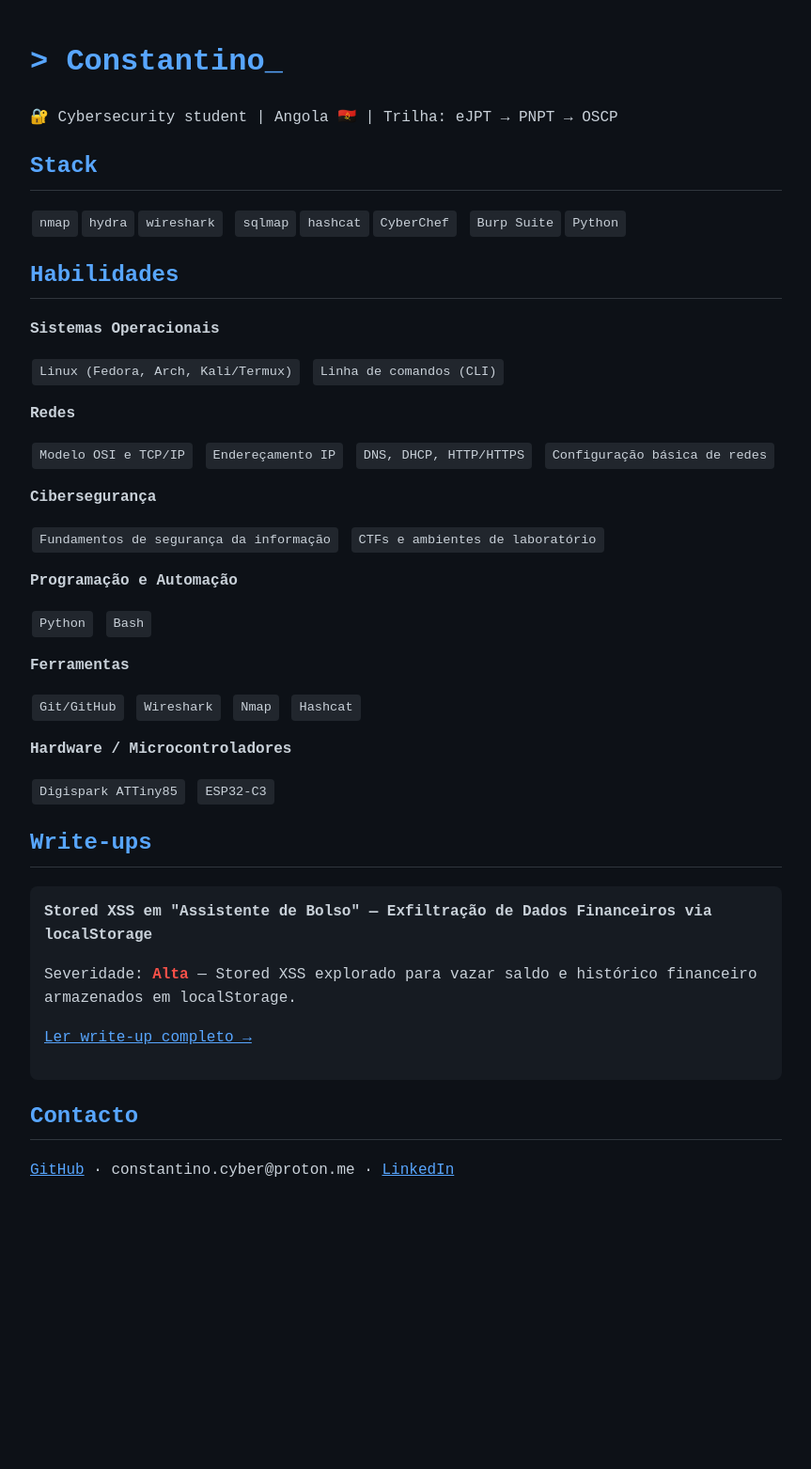
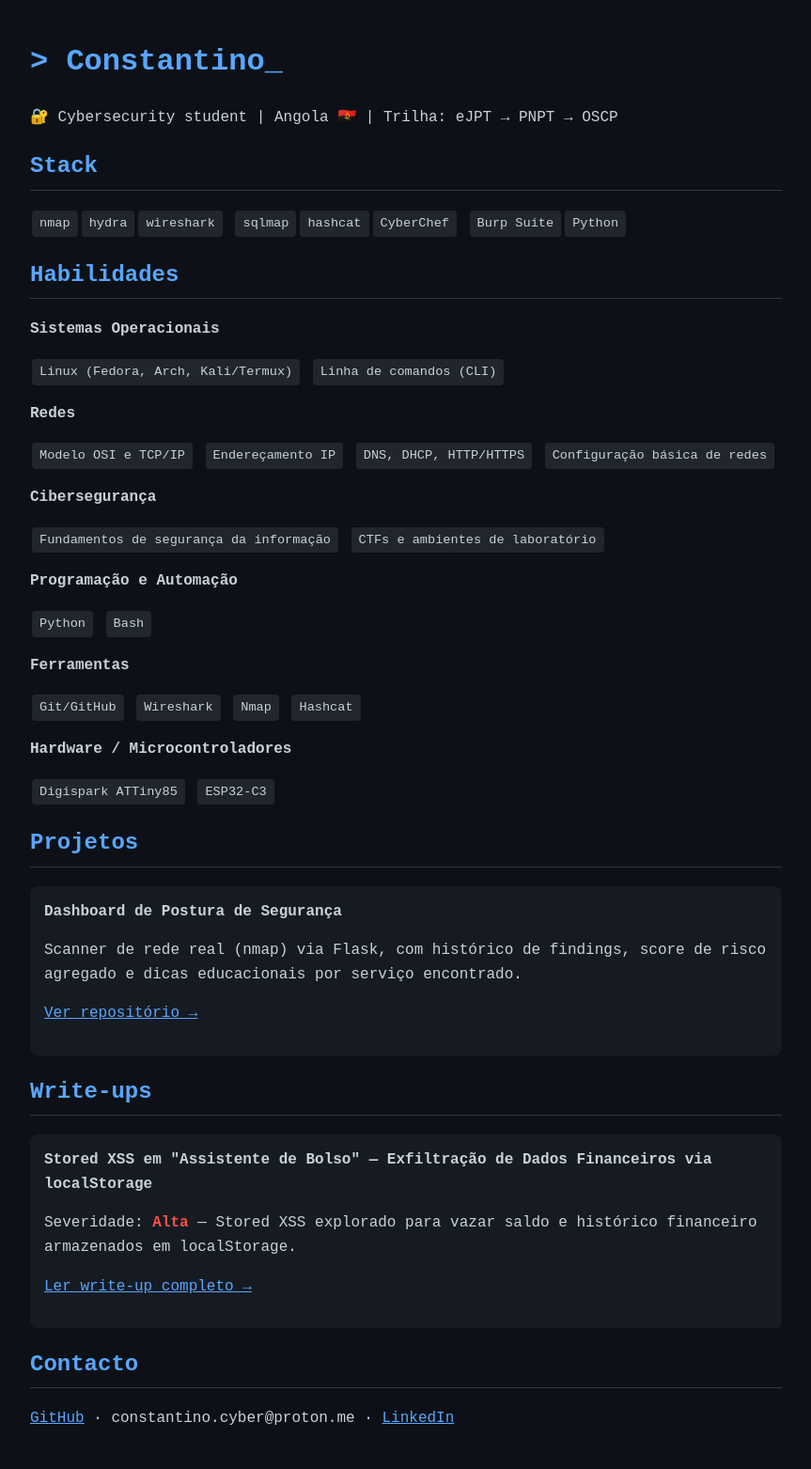
Before and after one commit to Constantino021/Constantino021.github.io, a Jekyll site: the page index.html, which Jekyll copies as it is, in a window 1280 px wide. Shown: the whole page at 94% size, without its empty margins (208-1071 px from the left). Built offline with Jekyll 4.4.1, drawn with Linux system fonts in a browser that asks for light colours; before the commit the page ends 1298 px from its top, so only the background shows below that.

Commit message:
Change title and add project details in index.html
Updated the title and added a new project section with details about a security posture dashboard.

```diff
--- a/index.html
+++ b/index.html
@@ -51,6 +51,13 @@
   <span class="tag">Digispark ATTiny85</span>
   <span class="tag">ESP32-C3</span>
 
+  <h2>Projetos</h2>
+  <div class="writeup">
+    <strong>Dashboard de Postura de Segurança</strong>
+    <p>Scanner de rede real (nmap) via Flask, com histórico de findings, score de risco agregado e dicas educacionais por serviço encontrado.</p>
+    <p><a href="https://github.com/Constantino021/pentest-dashboard">Ver repositório →</a></p>
+  </div>
+
   <h2>Write-ups</h2>
   <div class="writeup">
     <strong>Stored XSS em "Assistente de Bolso" — Exfiltração de Dados Financeiros via localStorage</strong>
```
Also changed, not shown: other parts of index.html (+1 -1 lines).
